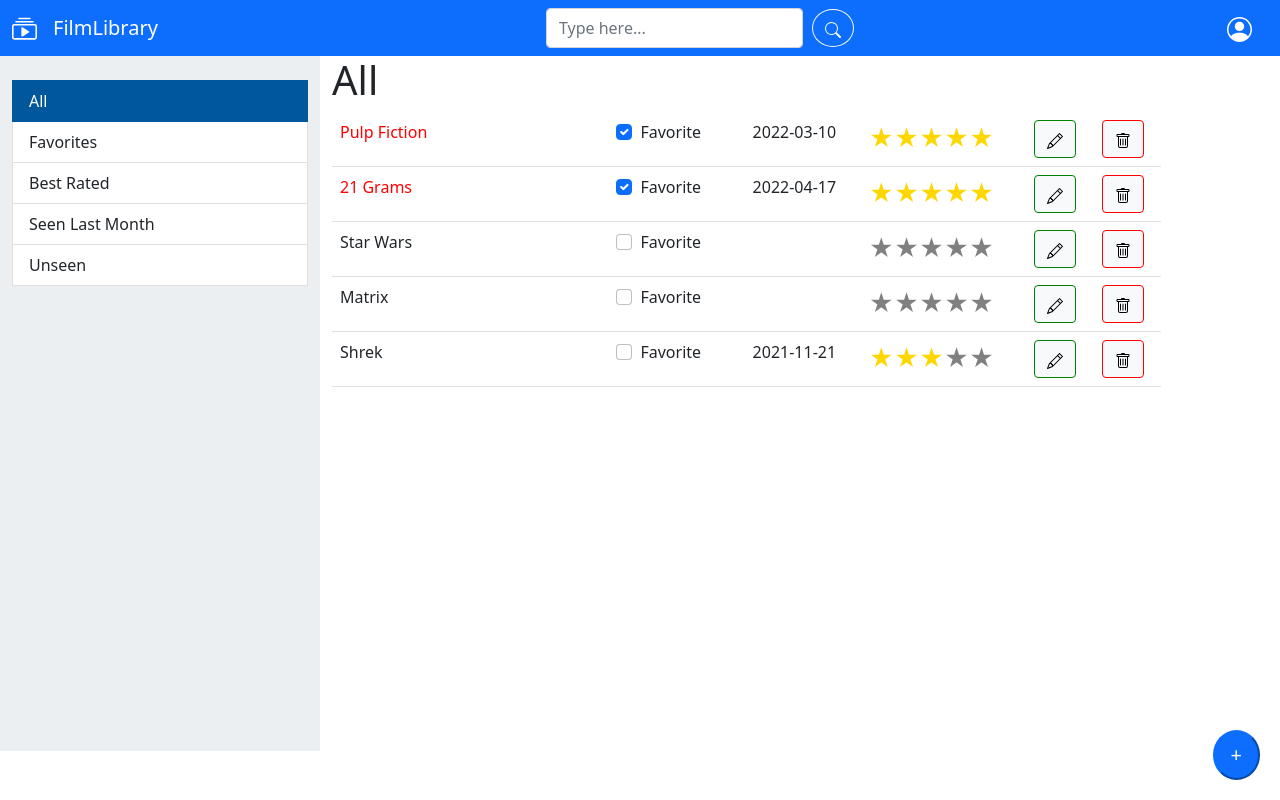
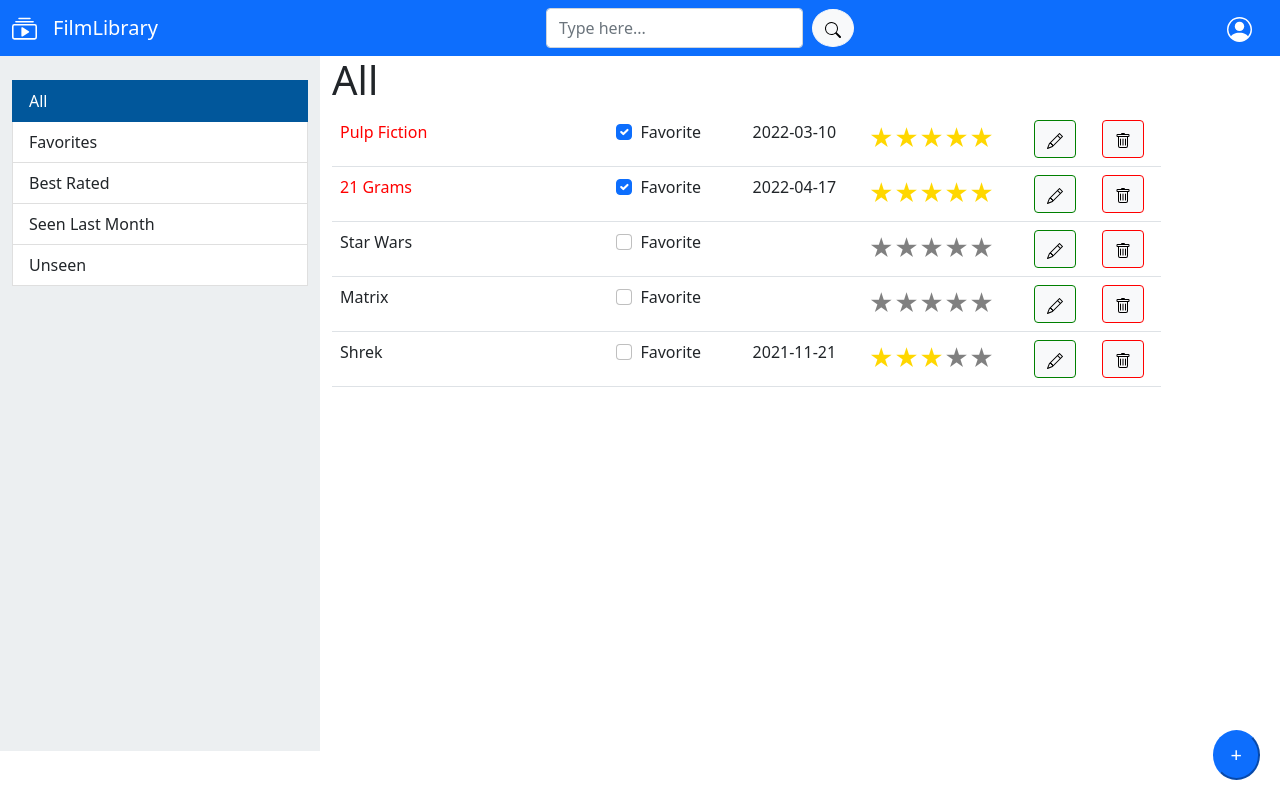
Before and after one commit to ManuelPepe129/biglab1-csms, a React (Create React App) app in the folder biglab1/: page / in a window 1280 px wide. Built offline with nearby package versions, Linux system fonts and the light colour scheme.

Commit message:
button changed

```diff
--- a/biglab1/src/NavbarComponents.js
+++ b/biglab1/src/NavbarComponents.js
@@ -17,7 +17,7 @@
               className="me-2"
               aria-label="Search"
             />
-            <td><Button className='rounded-circle' variant='outline-light'
+            <td><Button className='rounded-circle' variant='light'
             ><Search></Search></Button></td>
           </Form>
         </Navbar.Collapse>
```
